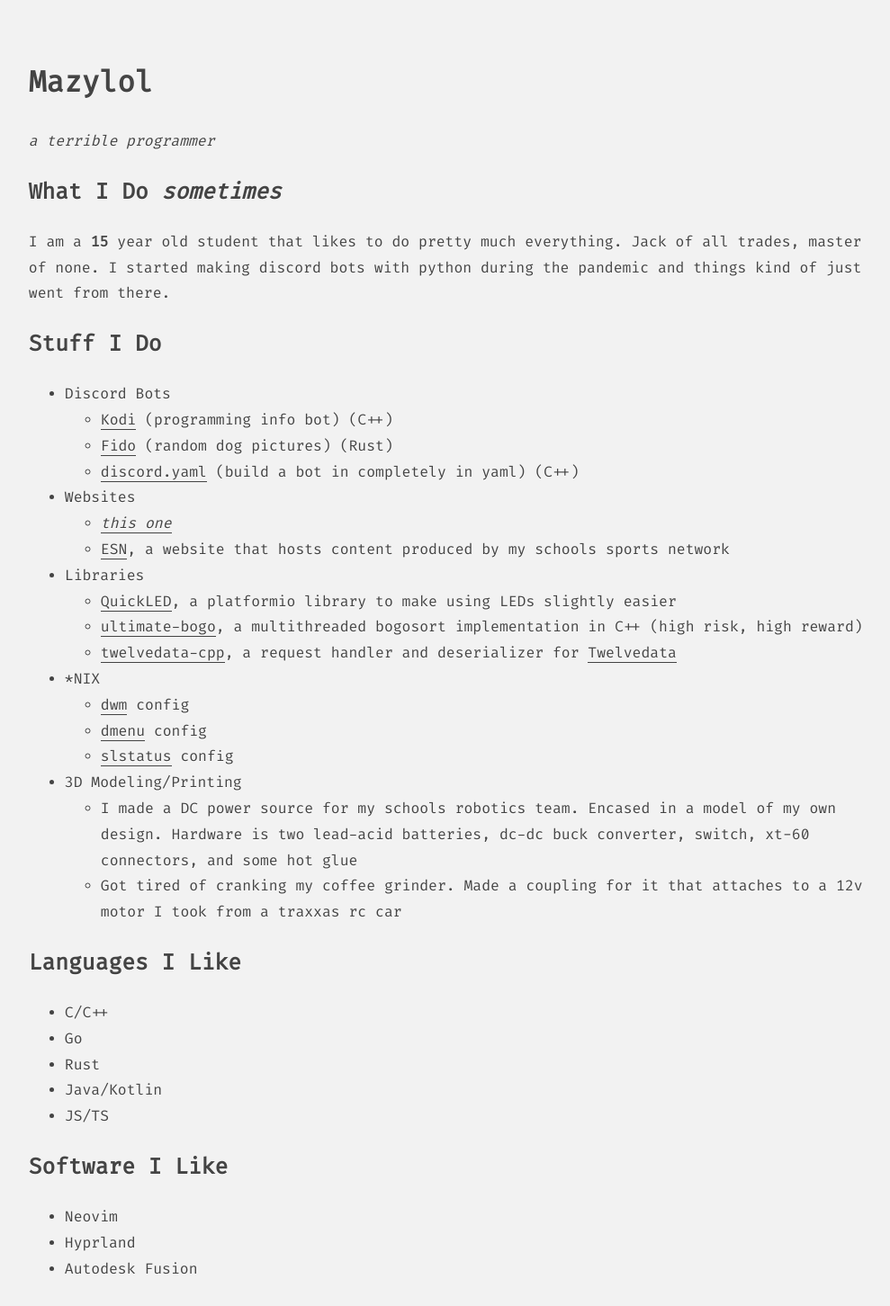
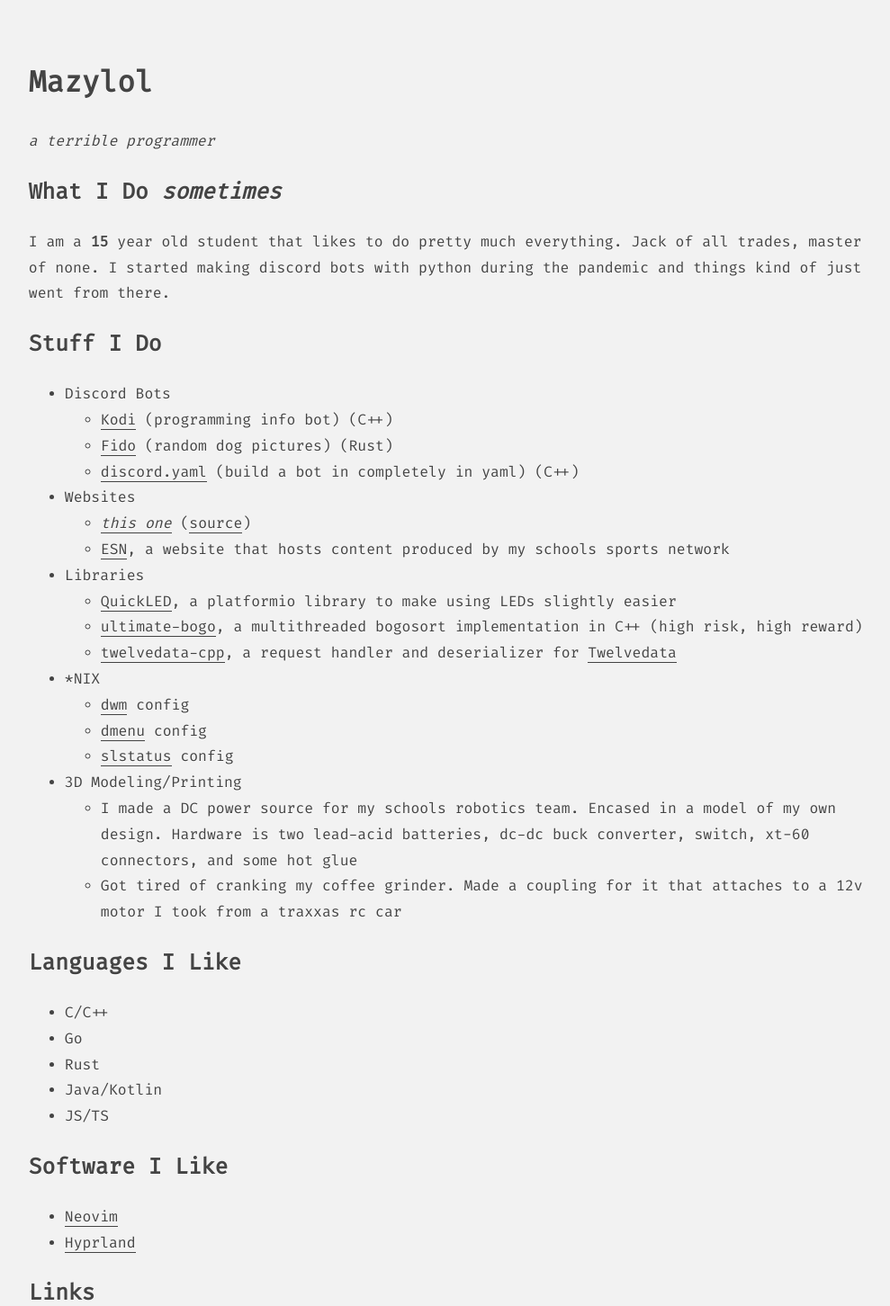
Before and after one commit to mazylol/mazylol.com, a SvelteKit app: page / in a window 1280 px wide. Shown: the top 1452 px of the page at 90% size, without its empty margins (141-1130 px from the left). Built offline with nearby package versions, Linux system fonts and the light colour scheme.

Commit message:
more changes

```diff
--- a/src/routes/+page.svelte
+++ b/src/routes/+page.svelte
@@ -38,7 +38,7 @@
 		</ul>
         <li>Websites</li>
         <ul>
-            <li><a href="https://mazylol.com"><i>this one</i></a></li>
+            <li><a href="https://mazylol.com"><i>this one</i></a> (<a href="https://github.com/mazylol/mazylol.com">source</a>)</li>
             <li><a href="https://esn.mazylol.com">ESN</a>, a website that hosts content produced by my schools sports network</li>
         </ul>
 		<li>Libraries</li>
@@ -87,9 +87,8 @@
 <section>
 	<h2>Software I Like</h2>
 	<ul>
-		<li>Neovim</li>
-        <li>Hyprland</li>
-		<li>Autodesk Fusion</li>
+		<li><a href="https://neovim.io">Neovim</a></li>
+        <li><a href="https://hyprland.org">Hyprland</a></li>
 	</ul>
 </section>
 
```
